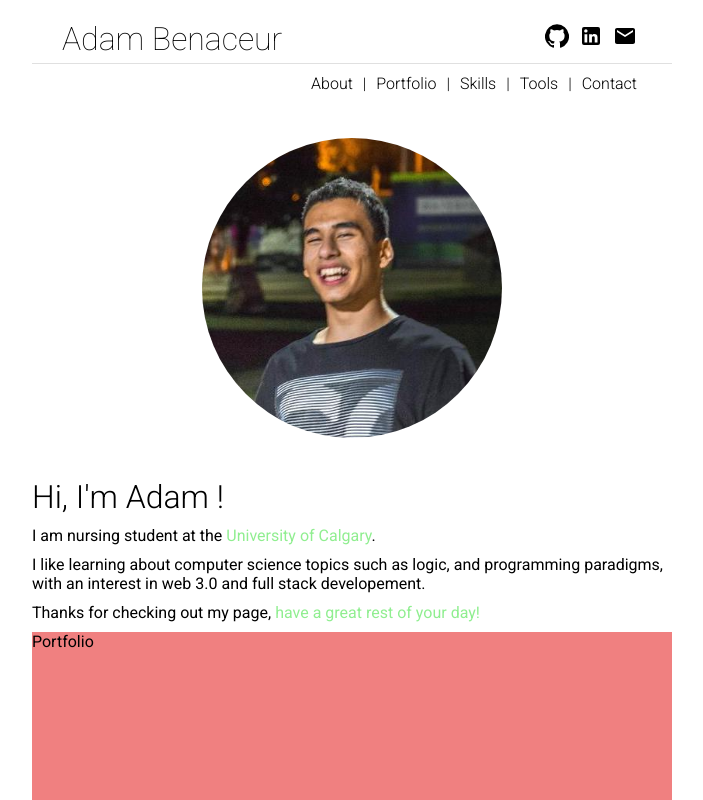
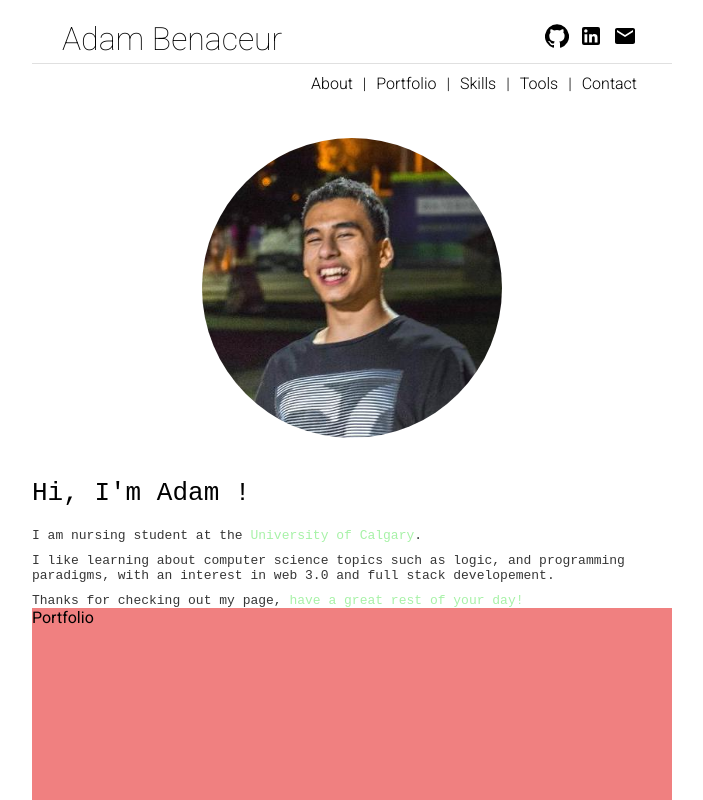
Before and after one commit to adambenaceur/adambenaceur.com, a React (Create React App) app: page / in a window 1280 px wide. Shown: the whole page, without its empty margins (288-991 px from the left). Built offline with nearby package versions, Linux system fonts and the light colour scheme.

Commit message:
added css typewriter and fadeIn effect for h1 and p elements respectively in the about section

```diff
--- a/package.json
+++ b/package.json
@@ -10,6 +10,7 @@
     "@testing-library/react": "^12.1.4",
     "@testing-library/user-event": "^13.5.0",
     "gh-pages": "^3.2.3",
+    "ityped": "^1.0.3",
     "node-sass": "^7.0.1",
     "react": "^18.0.0",
     "react-dom": "^18.0.0",
--- a/src/components/about/About.js
+++ b/src/components/about/About.js
@@ -1,14 +1,26 @@
-import React from 'react'
+import React, { useEffect, useRef } from 'react'
 import './About.scss'
+import { init } from 'ityped'
 
 function About() {
+
+  // const textRef = useRef();
+
+  // useEffect(() => {
+  //   init(textRef.current, {
+  //     showCursor: false,
+  //     strings: ["Hi, I'm Adam !"]
+  //   });
+  // }, [] )
   return (
     <div className='about' id='about'>
         <div className='imgContainer'>
           <img src='assets/profile.jpg' alt='profile-photo'/>
         </div>
 
-        <h1>Hi, I'm Adam !</h1>
+        <div className='title'>
+          <h1 >Hi, I'm Adam !</h1>
+        </div>
         <p> I am nursing student at the <a>University of Calgary</a>.</p>
 
         <p> I like learning about computer science topics such as logic, and programming paradigms,
--- a/src/components/about/About.scss
+++ b/src/components/about/About.scss
@@ -27,15 +27,65 @@
     margin:40px;
 }
 
+.title {
+    display:flex;
+}
+
 .about h1 {
-    font-weight: 300;
+    font-weight: 100;
+    position: relative;
+    font-family: monospace;
+    // width: max-content;
 }
+
+.about h1::before,
+.about h1::after {
+    content: '';
+    position: absolute;
+    top: 0;
+    right: 0;
+    bottom: 0;
+    left: 0;
+}
+
+.about h1::before {
+    background-color: white;
+    animation: typewriter 4s steps(14) forwards;
+}
+
+.about h1::after {
+    width: 0.125em;
+    background: black;
+    animation: typewriter 4s steps(14) forwards;
+}
+
+
+
 
 .about p {
     margin: 10px 0px;
     font-weight: 400;
+    font-family: monospace;
+    opacity: 0;
+    transform: translateY(3rem);
+    animation: fadeInUp 2s ease calc(4s + .5s) forwards;
 }
 
 .about a {
     color: lightgreen;
+    font-family: monospace;
 }
+
+
+@keyframes typewriter {
+    to {
+        left: 100%;
+    }
+}
+
+@keyframes fadeInUp {
+    to {
+        opacity: 1;
+        transform: translateY(0);
+    }
+}
```
Also changed, not shown: 1 other file (tests, documents, lock files or other folders).
